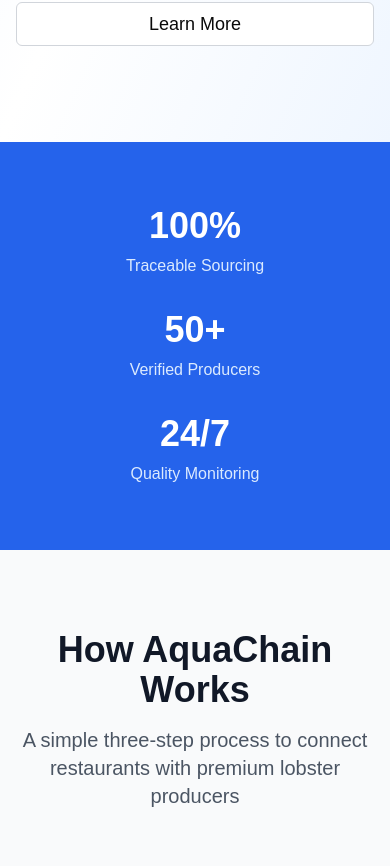
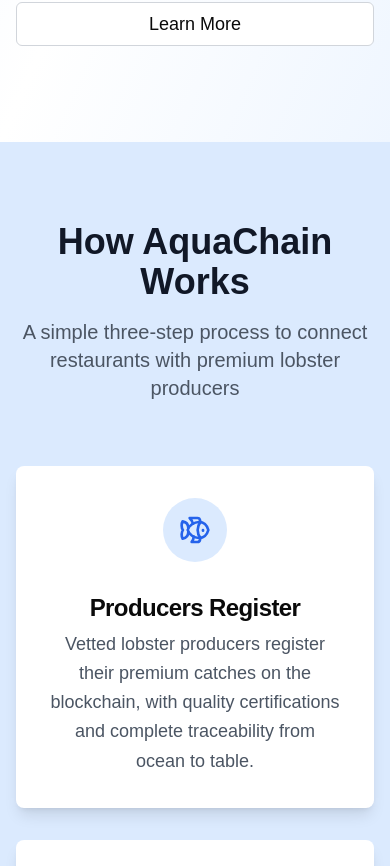
Before and after one commit to npesaras/ClawChain, a Next.js app in the folder frontend/: page / in a window 390 px wide. Shown: the part 818-1684 px from the top of the page. Built offline with nearby package versions, Linux system fonts and the light colour scheme.

Commit message:
enhance homepage

```diff
--- a/frontend/app/page.tsx
+++ b/frontend/app/page.tsx
@@ -63,27 +63,8 @@
         </div>
       </section>
 
-      {/* Stats Section */}
-      <section className="py-16 bg-blue-600">
-        <div className="container mx-auto px-4">
-          <div className="grid md:grid-cols-3 gap-8 text-center text-white">
-            <div>
-              <div className="text-4xl font-bold mb-2">100%</div>
-              <div className="text-blue-100">Traceable Sourcing</div>
-            </div>
-            <div>
-              <div className="text-4xl font-bold mb-2">50+</div>
-              <div className="text-blue-100">Verified Producers</div>
-            </div>
-            <div>
-              <div className="text-4xl font-bold mb-2">24/7</div>
-              <div className="text-blue-100">Quality Monitoring</div>
-            </div>
-          </div>
-        </div>
-      </section>
       {/* How It Works */}
-      <section id="how-it-works" className="py-20 bg-gray-50">
+      <section id="how-it-works" className="py-20 bg-blue-100">
         <div className="container mx-auto px-4">
           <div className="text-center mb-16">
             <h2 className="text-4xl font-bold text-gray-900 mb-4">How AquaChain Works</h2>
@@ -239,21 +220,6 @@
         </div>
       </section>
 
-      {/* Footer */}
-      <footer className="py-12 bg-gray-900 text-gray-300">
-        <div className="container mx-auto px-4 text-center">
-          <div className="flex items-center justify-center space-x-2 mb-4">
-            <Waves className="h-8 w-8 text-blue-400" />
-            <span className="text-2xl font-bold text-white">AquaChain</span>
-          </div>
-          <p className="text-gray-400">
-            Connecting restaurants with premium lobster producers through blockchain technology.
-          </p>
-          <div className="mt-8 pt-8 border-t border-gray-800 text-sm text-gray-500">
-            © 2025 AquaChain. All rights reserved.
-          </div>
-        </div>
-      </footer>
     </div>
   )
 }
```
